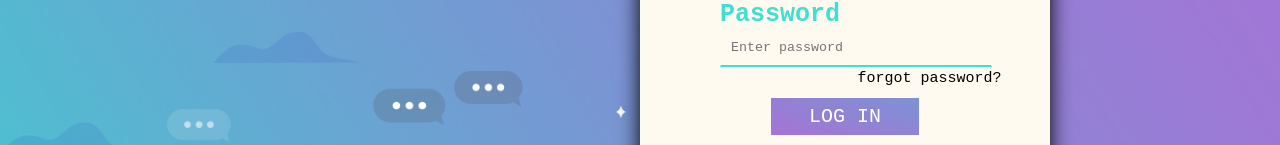
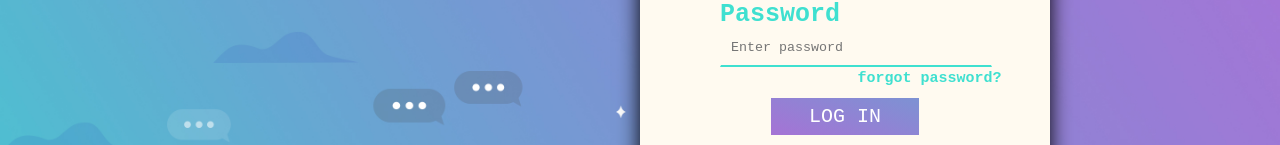
Before and after one commit to zonebyte/smokey, a plain HTML site: page index.html in a window 1280 px wide. Shown: the part 273-418 px from the top of the page. Drawn offline with Linux system fonts and the light colour scheme.

Commit message:
Add files via upload

```diff
--- a/smokey.css
+++ b/smokey.css
@@ -2,14 +2,13 @@
 	font-family: monospace;
 }
  html {
- 	background:url(background.jpg) no-repeat center center fixed;
- 	-webkit-background-size: cover;
- 	-moz-background-size: cover;
- 	-o-background-size: cover;
- 	/*background-size: 100% 100%;*/
- 	background-size: cover;
- 	height: 100vh;
- 	overflow: hidden;
+ width: 100%;
+    height: 100%;
+    background-image: url("background.jpg");
+    background-size: cover;
+    background-repeat: no-repeat;
+background-position:40% 40%;
+
  }
 
 
@@ -65,7 +64,8 @@ input[type="email"], input[type="password"] {
   left:55%;
   bottom:10px;
   font-size: 15px;
-  color:black;
+  color:rgb(63,224,208);
+font-weight: bold;
 }
 
 .forg:hover {
```
